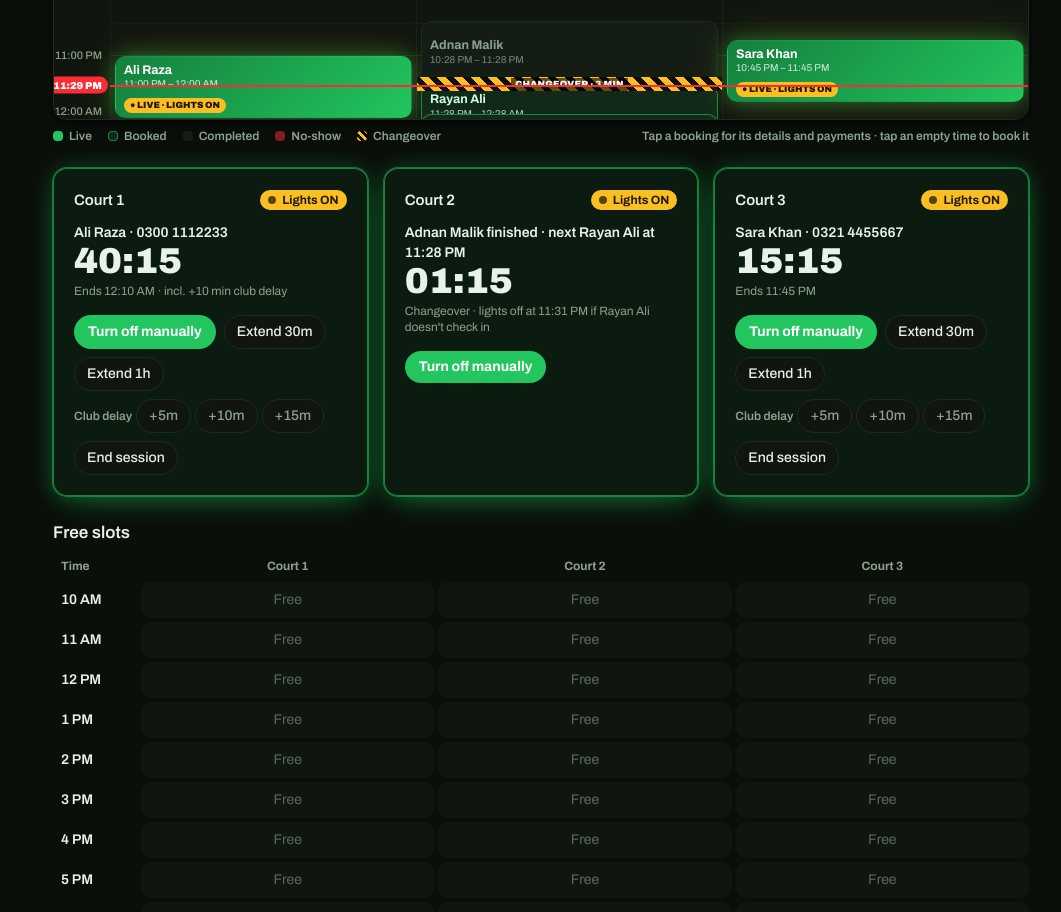
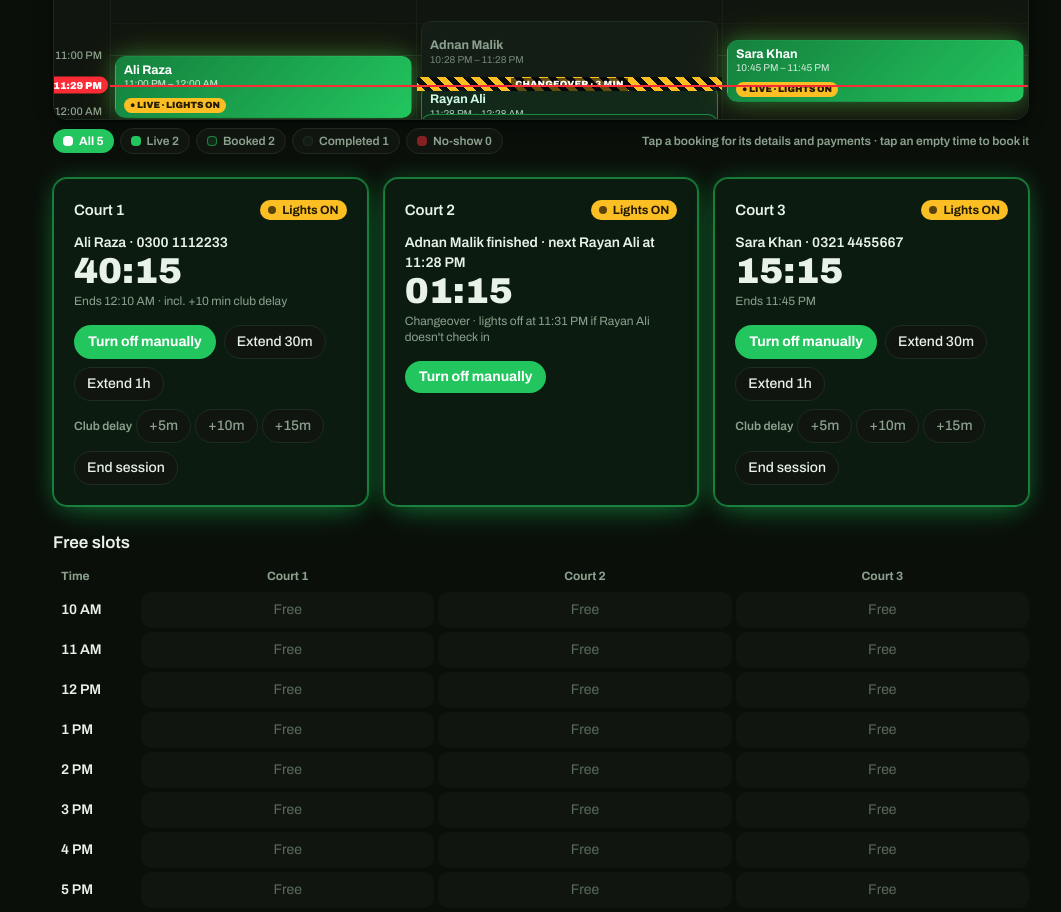
Before and after one commit to muneeb-m12/PadelBoard, a Next.js app: page / in a window 1280 px wide. Shown: the part 1200-2112 px from the top of the page, without its empty margins (219-1280 px from the left). Built offline with nearby package versions, Linux system fonts and the light colour scheme.

Commit message:
Grid legend becomes working filter tabs (All/Live/Booked/Completed/No-show with counts); Changeover removed from the row

```diff
--- a/src/components/Dashboard.tsx
+++ b/src/components/Dashboard.tsx
@@ -144,6 +144,7 @@ const chipCls = "rounded-full border border-pb-border bg-pb-surface2 px-2.5 py-0
 export default function Dashboard() {
   const [theme, setTheme] = useState<"dark" | "light">("dark");
   const [bookingsView, setBookingsView] = useState<"grid" | "list">("grid");
+  const [gridFilter, setGridFilter] = useState<"all" | "live" | "booked" | "completed" | "no_show">("all");
   const [days, setDays] = useState<Record<string, DayData>>(() => seedAll());
   const [settings, setSettings] = useState<ClubSettings>({ lightingPowerKw: 2, electricityPricePerUnit: 50, noShowWaitMinutes: 15, openingHour: 10, closingHour: 23, courtRatePerHour: DEFAULT_RATE_PER_HOUR, changeoverGraceMinutes: 3 });
   const [now, setNow] = useState(() => new Date());
@@ -634,16 +635,21 @@ export default function Dashboard() {
   // Block styling reuses the same derivations as the list/court cards:
   // live = checked in and inside the booked window; pending = checked in
   // early, lights still off until the booked start.
-  const gridBlockState = (b: Booking): { cls: string; note: string; live: boolean; pending: boolean; pay: ReturnType<typeof paymentSummary> } => {
+  const gridBlockState = (b: Booking): { cls: string; note: string; live: boolean; pending: boolean; kind: "live" | "booked" | "completed" | "no_show"; pay: ReturnType<typeof paymentSummary> } => {
     const pay = paymentSummary(b);
     const live = isToday && b.status === "checked_in" && b.lightsOffAt !== null && b.lightsOffAt > now && bookingStart(b) <= now;
-    if (live) return { cls: "live-block border-transparent text-white", note: "", live, pending: false, pay };
+    if (live) return { cls: "live-block border-transparent text-white", note: "", live, pending: false, kind: "live", pay };
     const pending = isToday && b.status === "checked_in" && b.lightsOffAt !== null && b.lightsOffAt > now && bookingStart(b) > now;
-    if (pending) return { cls: "border-pb-amber bg-pb-surface2 text-pb-text", note: "", live, pending, pay };
-    if (b.status === "no_show") return { cls: "border-red-500/60 bg-red-500/10 text-pb-dim", note: "no-show", live, pending, pay };
-    if (b.status === "completed" || b.status === "checked_in") return { cls: "border-pb-border bg-pb-surface2 text-pb-dim", note: "", live, pending, pay };
-    return { cls: "border-pb-accent/60 bg-pb-booked text-pb-booked-text", note: "", live, pending, pay };
+    if (pending) return { cls: "border-pb-amber bg-pb-surface2 text-pb-text", note: "", live, pending, kind: "booked", pay };
+    if (b.status === "no_show") return { cls: "border-red-500/60 bg-red-500/10 text-pb-dim", note: "no-show", live, pending, kind: "no_show", pay };
+    if (b.status === "completed" || b.status === "checked_in") return { cls: "border-pb-border bg-pb-surface2 text-pb-dim", note: "", live, pending, kind: "completed", pay };
+    return { cls: "border-pb-accent/60 bg-pb-booked text-pb-booked-text", note: "", live, pending, kind: "booked", pay };
   };
+  // Filter chips under the grid: counts classify every block through the
+  // same gridBlockState derivation the blocks themselves render with
+  // (pending blocks count as Booked — they are upcoming bookings).
+  const gridFilterCounts: Record<"all" | "live" | "booked" | "completed" | "no_show", number> = { all: gridBookings.length, live: 0, booked: 0, completed: 0, no_show: 0 };
+  for (const b of gridBookings) gridFilterCounts[gridBlockState(b).kind] += 1;
 
   const hours = Array.from({ length: settings.closingHour - settings.openingHour }, (_, i) => settings.openingHour + i);
   const durationValid = Math.floor(form.durationMinutes) >= 1 && Math.floor(form.durationMinutes) <= 1440;
@@ -904,6 +910,7 @@ export default function Dashboard() {
                           }}>
                           {gridBookings.filter((b) => b.courtId === c.id).map((b) => {
                             const st = gridBlockState(b);
+                            if (gridFilter !== "all" && st.kind !== gridFilter) return null;
                             const height = Math.max(20, b.durationMinutes * GRID_PX_PER_MIN - 2);
                             return (
                               <button key={b.id} onClick={(e) => { e.stopPropagation(); handleGridBlockClick(b); }}
@@ -933,13 +940,24 @@ export default function Dashboard() {
                 </div>
               </div>
             </div>
-            <div className="mt-2 flex flex-wrap items-center gap-x-4 gap-y-1 text-xs font-semibold text-pb-dim">
-              <span className="flex items-center gap-1.5"><span className="inline-block h-2.5 w-2.5 rounded-sm bg-pb-accent" /> Live</span>
-              <span className="flex items-center gap-1.5"><span className="inline-block h-2.5 w-2.5 rounded-sm border border-pb-accent/60 bg-pb-booked" /> Booked</span>
-              <span className="flex items-center gap-1.5"><span className="inline-block h-2.5 w-2.5 rounded-sm bg-pb-surface2" /> Completed</span>
-              <span className="flex items-center gap-1.5"><span className="inline-block h-2.5 w-2.5 rounded-sm bg-red-500/50" /> No-show</span>
-              <span className="flex items-center gap-1.5"><span className="inline-block h-2.5 w-2.5 rounded-sm" style={{ backgroundImage: "repeating-linear-gradient(45deg, var(--amber) 0 3px, rgba(0,0,0,0.5) 3px 6px)" }} /> Changeover</span>
-              <span className="ml-auto">Tap a booking for its details and payments · tap an empty time to book it</span>
+            <div className="mt-2 flex flex-wrap items-center gap-1.5" role="group" aria-label="Filter grid by booking state" data-grid-filters>
+              {([
+                { key: "all", label: "All", dotCls: "bg-pb-dim", activeDotCls: "bg-white" },
+                { key: "live", label: "Live", dotCls: "bg-pb-accent", activeDotCls: "bg-white" },
+                { key: "booked", label: "Booked", dotCls: "border border-pb-accent/60 bg-pb-booked", activeDotCls: "border border-white/70 bg-white/30" },
+                { key: "completed", label: "Completed", dotCls: "border border-pb-border bg-pb-surface2", activeDotCls: "border border-white/70 bg-white/30" },
+                { key: "no_show", label: "No-show", dotCls: "bg-red-500/50", activeDotCls: "bg-red-200" },
+              ] as const).map((f) => {
+                const active = gridFilter === f.key;
+                return (
+                  <button key={f.key} onClick={() => setGridFilter(f.key)} aria-pressed={active}
+                    className={active ? "flex items-center gap-1.5 rounded-full bg-pb-accent px-2.5 py-1 text-xs font-bold text-white" : "flex items-center gap-1.5 rounded-full border border-pb-border bg-pb-surface px-2.5 py-1 text-xs font-semibold text-pb-dim hover:bg-pb-surface2"}>
+                    <span className={`inline-block h-2.5 w-2.5 rounded-sm ${active ? f.activeDotCls : f.dotCls}`} />
+                    {f.label} {gridFilterCounts[f.key]}
+                  </button>
+                );
+              })}
+              <span className="ml-auto text-xs font-semibold text-pb-dim">Tap a booking for its details and payments · tap an empty time to book it</span>
             </div>
           </>
         ) : (
```
